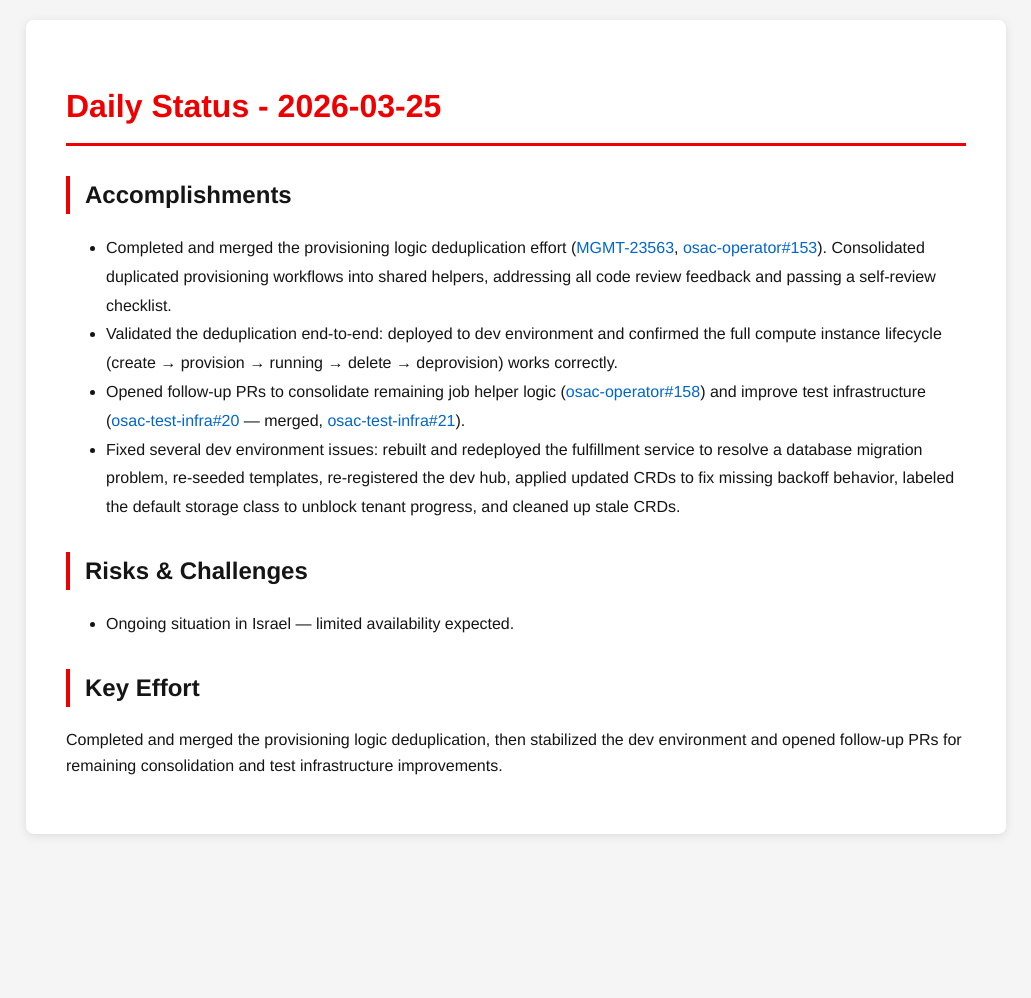
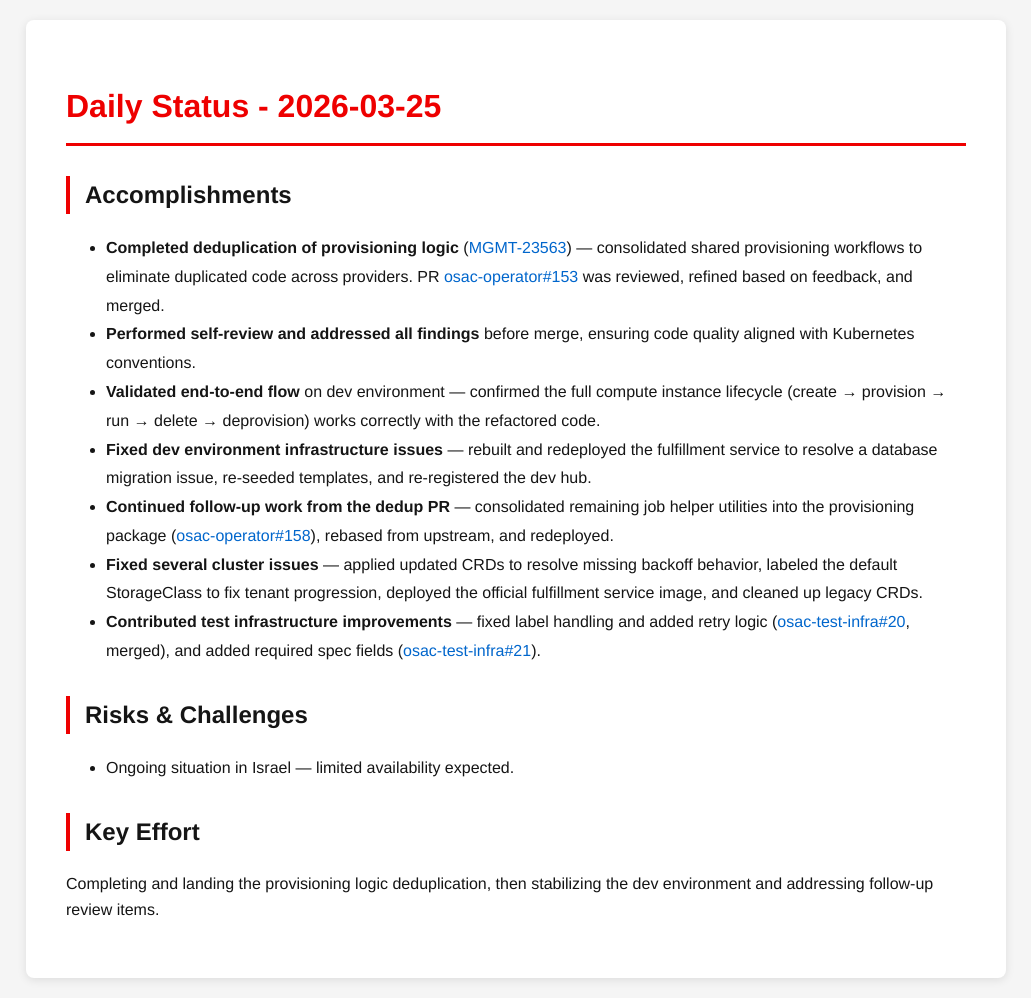
Before and after one commit to tzvatot/daily-status, a Jekyll site: the page built from 2026-03-25.md, in a window 1280 px wide. Shown: the whole page, without its empty margins (124-1155 px from the left). Built offline with Jekyll 4.4.1, drawn with Linux system fonts in a browser that asks for light colours; before the commit the page ends 900 px from its top, so only the background shows below that.

Commit message:
Daily status update - 2026-03-25

```diff
--- a/2026-03-25.md
+++ b/2026-03-25.md
@@ -7,13 +7,16 @@ date: 2026-03-25
 # Daily Status - 2026-03-25
 
 ## Accomplishments
-- Completed and merged the provisioning logic deduplication effort ([MGMT-23563](https://issues.redhat.com/browse/MGMT-23563), [osac-operator#153](https://github.com/osac-project/osac-operator/pull/153)). Consolidated duplicated provisioning workflows into shared helpers, addressing all code review feedback and passing a self-review checklist.
-- Validated the deduplication end-to-end: deployed to dev environment and confirmed the full compute instance lifecycle (create → provision → running → delete → deprovision) works correctly.
-- Opened follow-up PRs to consolidate remaining job helper logic ([osac-operator#158](https://github.com/osac-project/osac-operator/pull/158)) and improve test infrastructure ([osac-test-infra#20](https://github.com/osac-project/osac-test-infra/pull/20) — merged, [osac-test-infra#21](https://github.com/osac-project/osac-test-infra/pull/21)).
-- Fixed several dev environment issues: rebuilt and redeployed the fulfillment service to resolve a database migration problem, re-seeded templates, re-registered the dev hub, applied updated CRDs to fix missing backoff behavior, labeled the default storage class to unblock tenant progress, and cleaned up stale CRDs.
+- **Completed deduplication of provisioning logic** ([MGMT-23563](https://issues.redhat.com/browse/MGMT-23563)) — consolidated shared provisioning workflows to eliminate duplicated code across providers. PR [osac-operator#153](https://github.com/osac-project/osac-operator/pull/153) was reviewed, refined based on feedback, and merged.
+- **Performed self-review and addressed all findings** before merge, ensuring code quality aligned with Kubernetes conventions.
+- **Validated end-to-end flow** on dev environment — confirmed the full compute instance lifecycle (create → provision → run → delete → deprovision) works correctly with the refactored code.
+- **Fixed dev environment infrastructure issues** — rebuilt and redeployed the fulfillment service to resolve a database migration issue, re-seeded templates, and re-registered the dev hub.
+- **Continued follow-up work from the dedup PR** — consolidated remaining job helper utilities into the provisioning package ([osac-operator#158](https://github.com/osac-project/osac-operator/pull/158)), rebased from upstream, and redeployed.
+- **Fixed several cluster issues** — applied updated CRDs to resolve missing backoff behavior, labeled the default StorageClass to fix tenant progression, deployed the official fulfillment service image, and cleaned up legacy CRDs.
+- **Contributed test infrastructure improvements** — fixed label handling and added retry logic ([osac-test-infra#20](https://github.com/osac-project/osac-test-infra/pull/20), merged), and added required spec fields ([osac-test-infra#21](https://github.com/osac-project/osac-test-infra/pull/21)).
 
 ## Risks & Challenges
 - Ongoing situation in Israel — limited availability expected.
 
 ## Key Effort
-Completed and merged the provisioning logic deduplication, then stabilized the dev environment and opened follow-up PRs for remaining consolidation and test infrastructure improvements.
+Completing and landing the provisioning logic deduplication, then stabilizing the dev environment and addressing follow-up review items.
```
